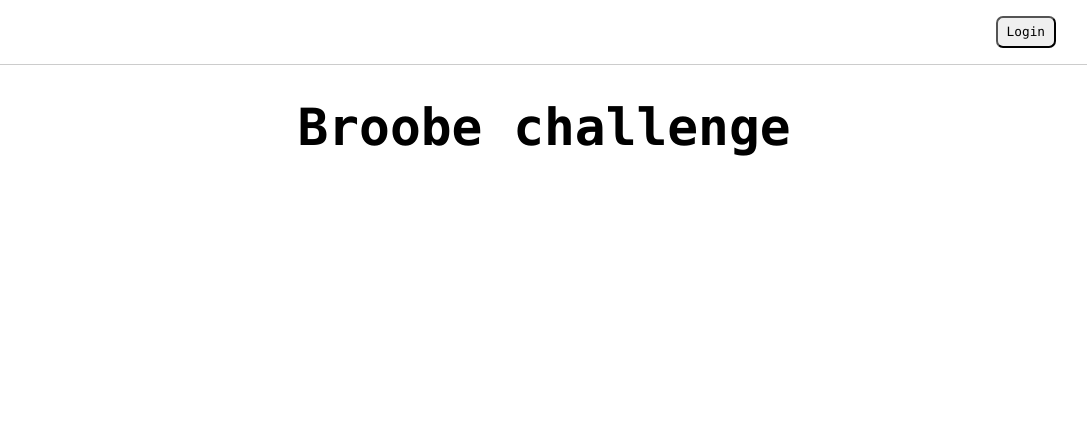
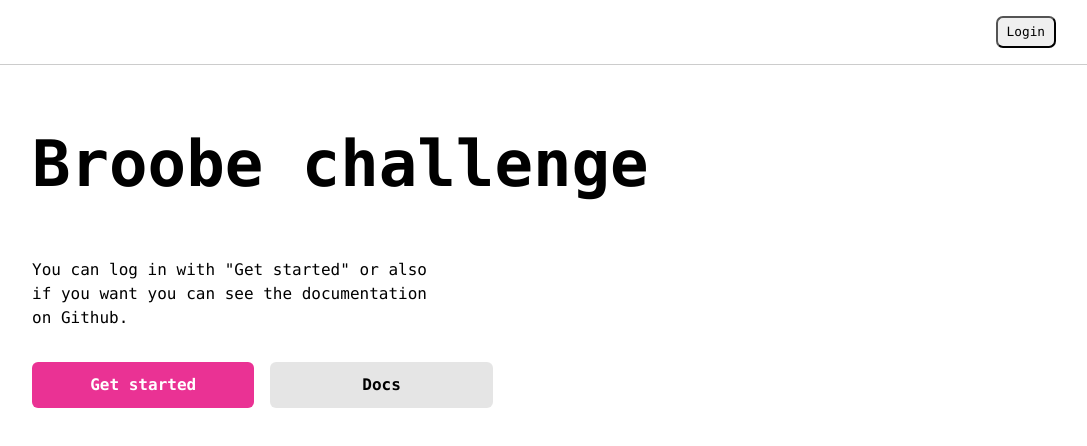
Before and after one commit to maufernandezdev/broobeChallenge, a React (Vite) app: page / in a window 1280 px wide. Shown: the top 446 px of the page, without its empty margins (96-1183 px from the left). Built offline with nearby package versions, Linux system fonts and the light colour scheme.

Commit message:
styles for home page

```diff
--- a/src/index.css
+++ b/src/index.css
@@ -37,8 +37,42 @@ a:hover {
   padding: 0;
 }
 
+.container p{
+  padding: 0px 20px;
+  margin: 1em 0em;
+}
+
+.container .buttonsContainer{
+  width: 100%;
+  padding: 0px 20px;
+  display: flex;
+  flex-wrap: wrap;
+}
+
+.container .buttonsContainer a{
+
+  text-align: center;
+  outline: none;
+  border: none;
+  width: 100%;
+  border-radius: 6px;
+  margin-top: 1em;
+  background-color: #e6007a;
+  padding: 0.9em;
+  color: #fff;
+  font-weight: 700;
+  transition: var(--transition);
+}
+
+.container .buttonsContainer a:nth-child(2){
+  color: #000;
+  opacity: 1;
+  background-color: rgba(0,0,0,.1)
+}
+
 .container h1{
   padding: 0px 20px;
+  margin-top: 1em;
 }
 
 .container h2{
@@ -194,6 +228,41 @@ h1 {
     overflow-x: hidden;
   }
 
+  .container h1{
+    padding: 0;
+    width: 100%;
+    max-width: 1024px;
+    font-size: 4em;
+  }
+
+  .container .container__description{
+    display: flex;
+    width:100%;
+    max-width: 1024px;
+    justify-content: flex-start;
+  }
+  .container p{
+    padding: 0;
+    max-width: 400px;
+    margin: 1em 0em;
+  }
+
+  .container .buttonsContainer{
+    width: 100%;
+    max-width: 1024px;
+    display: flex;
+    padding: 0;
+    flex-wrap: nowrap;
+    justify-content: flex-start;
+  }
+
+  .container .buttonsContainer a{
+
+    padding: 0.7em;
+    margin-right: 1em;
+    max-width: 200px;
+  }
+
   .container h2{
     width: 100%;
     font-size: 2.5em;
--- a/src/pages/Home.jsx
+++ b/src/pages/Home.jsx
@@ -1,9 +1,17 @@
 import React from 'react'
+import { Link } from 'react-router-dom'
 
 const Home = () => {
   return (
     <div className='container'>
       <h1>Broobe challenge</h1>
+      <div className='container__description'>
+        <p>You can log in with "Get started" or also if you want you can see the documentation on Github.</p>
+      </div>
+      <div className='buttonsContainer'>
+        <Link to='/login'>Get started</Link>
+        <Link to='https://github.com/maufernandezdev/broobeChallenge' target='_blank'>Docs</Link>
+      </div>
     </div>
   )
 }
```
